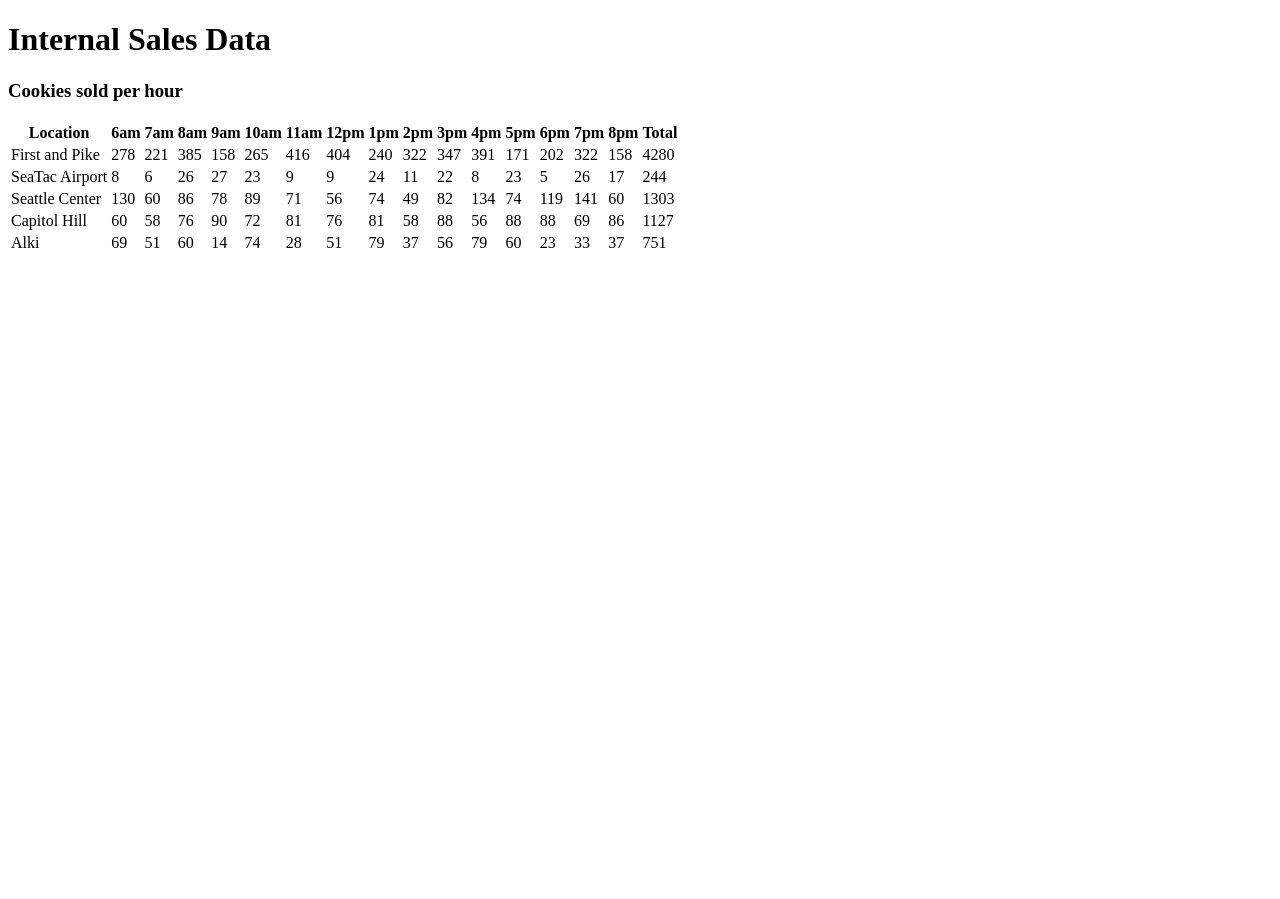
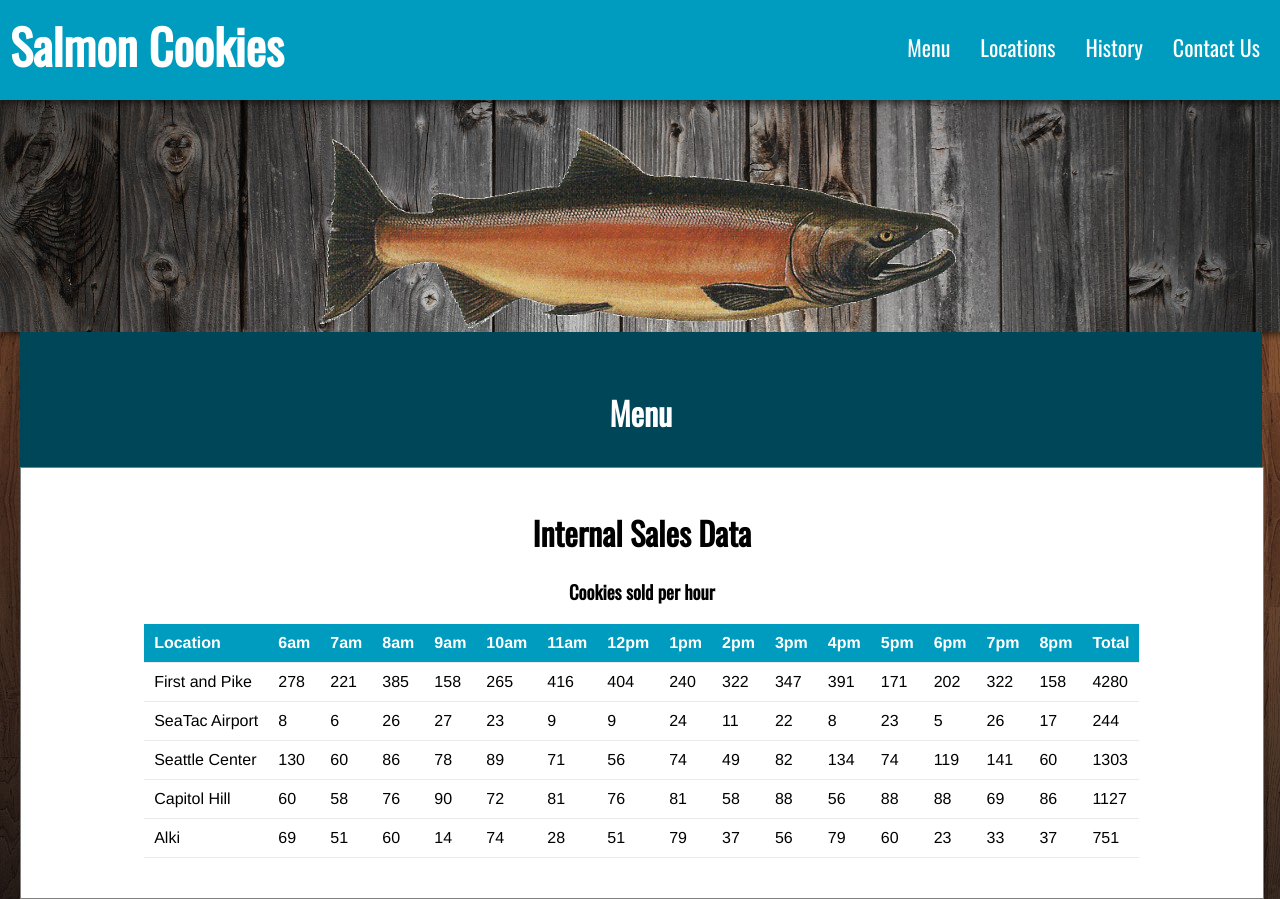
Before and after one commit to katcosgrove/Salmon-Cookies, a plain HTML site: page sales.html in a window 1280 px wide. Before the commit the page ends 800 px from the top, so only its background shows below. Drawn offline with nearby package versions, Linux system fonts and the light colour scheme.

Commit message:
made the table pretty

```diff
--- a/sales.html
+++ b/sales.html
@@ -3,11 +3,35 @@
   <head>
     <meta charset="utf-8">
     <title>Sales Data</title>
+      <link rel="stylesheet" href="style.css">
+        <link href='https://fonts.googleapis.com/css?family=Oswald' rel='stylesheet'>
   </head>
   <body>
-    <h1>Internal Sales Data</h1>
+    <div id="topBar">
+      <div id="topInfo">
+        <h1 id="headerName"><a href="index.html">Salmon Cookies</a></h1>
+        <a name="home"></a>
+      </div>
+      <div id="topNav">
+        <ul>
+          <li><a href="#contact">Contact Us</a></li>
+          <li><a href="#history">History</a></li>
+          <li><a href="#locations">Locations</a></li>
+          <li><a href="#menu">Menu</a></li>
+        </ul>
+      </div>
+    </div>
+    <div id="banner">
+      <img src="images/salmon.png">
+      <div class="divider">
+        <h1>Menu</h1>
+        <a name=menu></a>
+      </div>
+    <div class="mainContainers">
+      <h1>Internal Sales Data</h1>
     <h3>Cookies sold per hour</h3>
-    <table id="locationSales"></table>
-    <script src="app.js"></script>
+    <table align=center id="locationSales"></table>
+  </div>
+      <script src="app.js"></script>
   </body>
 </html>
--- a/style.css
+++ b/style.css
@@ -83,18 +83,35 @@ a {
   width: 97%;
   padding: 20px 0px 40px 0px;
   margin: 0px 20px;
-<<<<<<< HEAD
   border: grey solid 1px;
-=======
->>>>>>> 4fb074186ee618c88702a202f876e6eb17f6d069
 }
 
-.mainContainers h1,h2 {
+.mainContainers h1,h2,h3 {
   font-family: 'Oswald', sans-serif;
 }
 
 .mainContainers p {
   font-family: 'Helvetica', sans-serif;
+}
+
+.mainContainers table,th,td {
+  font-family: 'Helvetica', sans-serif;
+  text-align: left;
+  border-collapse: collapse;
+}
+
+.mainContainers th,td {
+  border-bottom: 1px solid rgb(234, 234, 234);
+  padding: 10px;
+}
+
+.mainContainers th {
+  background-color: rgb(0, 156, 191);
+  color: white;
+}
+
+.mainContainers tr:hover {
+  background-color: rgb(219, 242, 255)
 }
 
 .divider {
```
